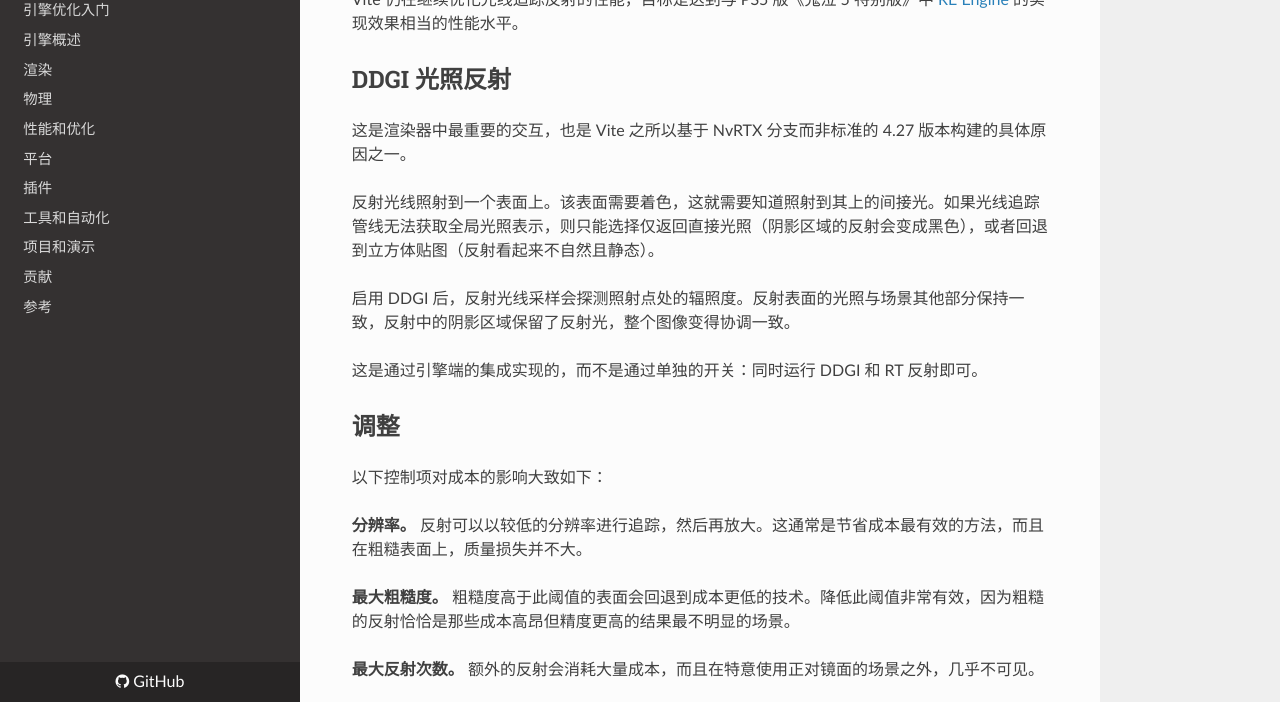
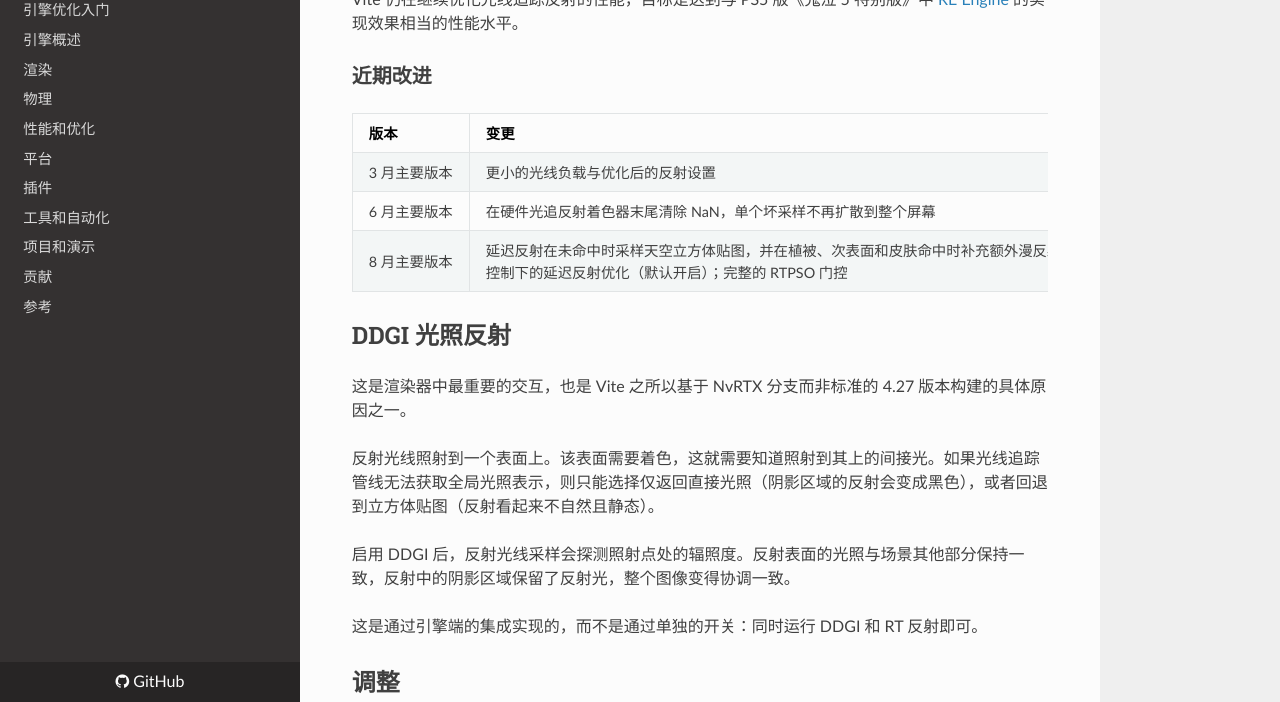
Before and after one commit to OpenHUTB/cpp, an MkDocs documentation site: the page built from docs/optimization/Rendering/RT-Reflections.md, in a window 1280 px wide and 900 px high, scrolled down 726 px, cut to the strip 198-900 px from the top of the window. Built offline with MkDocs 1.6.1, drawn with Linux system fonts in a browser that asks for light colours; nearby versions of some CDN libraries; a script that is not in the unit is left out.

Commit message:
docs: 补回光追反射页缺失的「近期改进」一节
英文原页在性能之后有一张三月的版本表，列出光线负载、NaN 清理、
天空立方体贴图采样与 VITE_O_RT_REFLECTIONS 等改动，原译整节缺失。

```diff
--- a/docs/optimization/Rendering/RT-Reflections.md
+++ b/docs/optimization/Rendering/RT-Reflections.md
@@ -14,6 +14,14 @@
 正如虚幻竞技场 Vite 演示所展示的那样，Vite 的反射效果能够在 PS5 级别的 GPU 上以 4K 原生 60 帧运行，该演示结合了动态全局光照和曲面细分技术。这种配置在[性能目标](../EngineOverview/Performance-Targets.md)中属于“性能，高端”类别。
 
 Vite 仍在继续优化光线追踪反射的性能，目标是达到与 PS5 版《鬼泣 5 特别版》中 [RE Engine](https://baike.baidu.com/item/RE%E5%BC%95%E6%93%8E/56040558) 的实现效果相当的性能水平。
+
+### 近期改进
+
+| 版本 | 变更 |
+|---|---|
+| 3 月主要版本 | 更小的光线负载与优化后的反射设置 |
+| 6 月主要版本 | 在硬件光追反射着色器末尾清除 NaN，单个坏采样不再扩散到整个屏幕 |
+| 8 月主要版本 | 延迟反射在未命中时采样天空立方体贴图，并在植被、次表面和皮肤命中时补充额外漫反射；优化默认值；`VITE_O_RT_REFLECTIONS` 控制下的延迟反射优化（默认开启）；完整的 RTPSO 门控 |
 
 ## DDGI 光照反射
 
```
